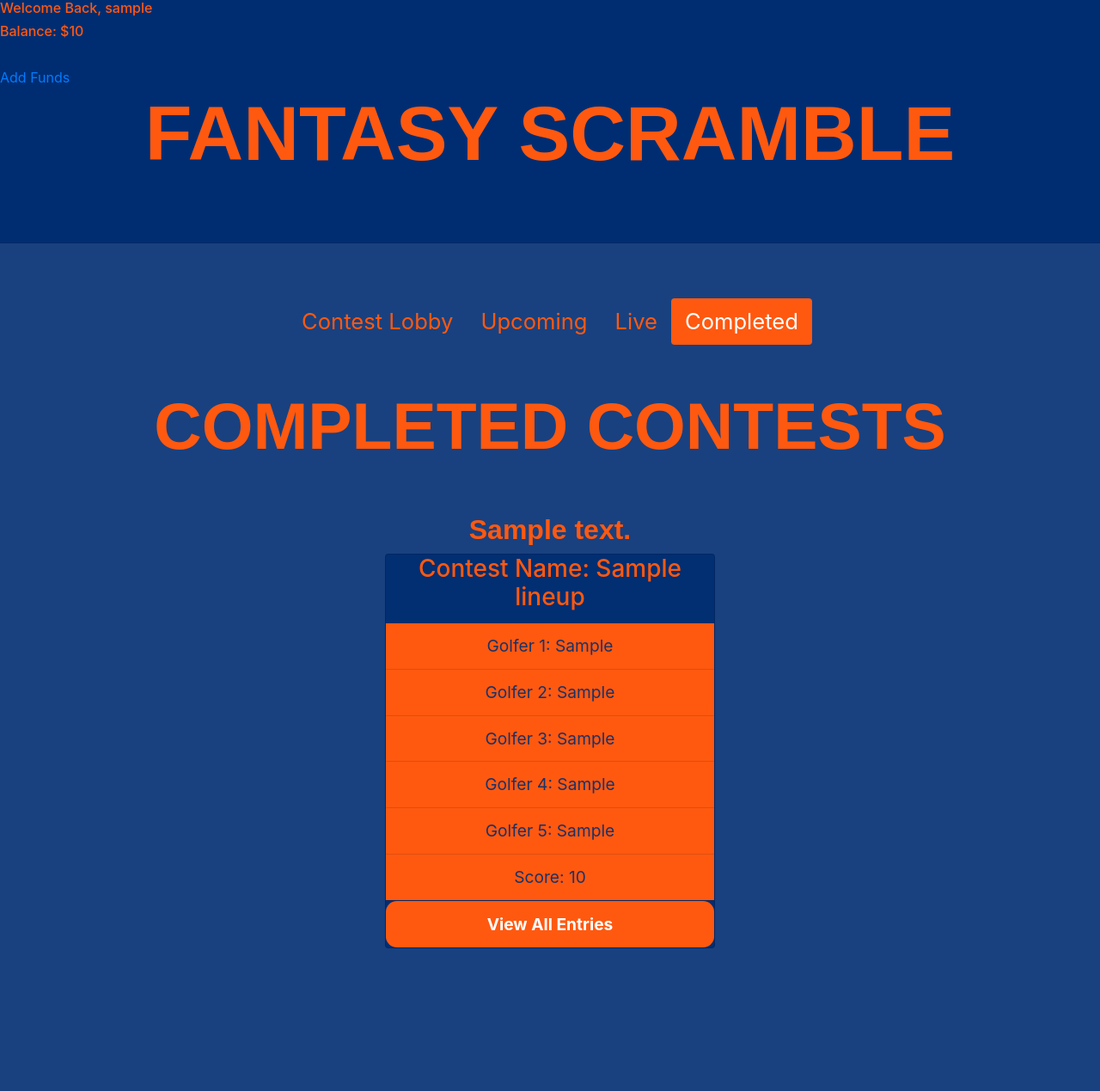
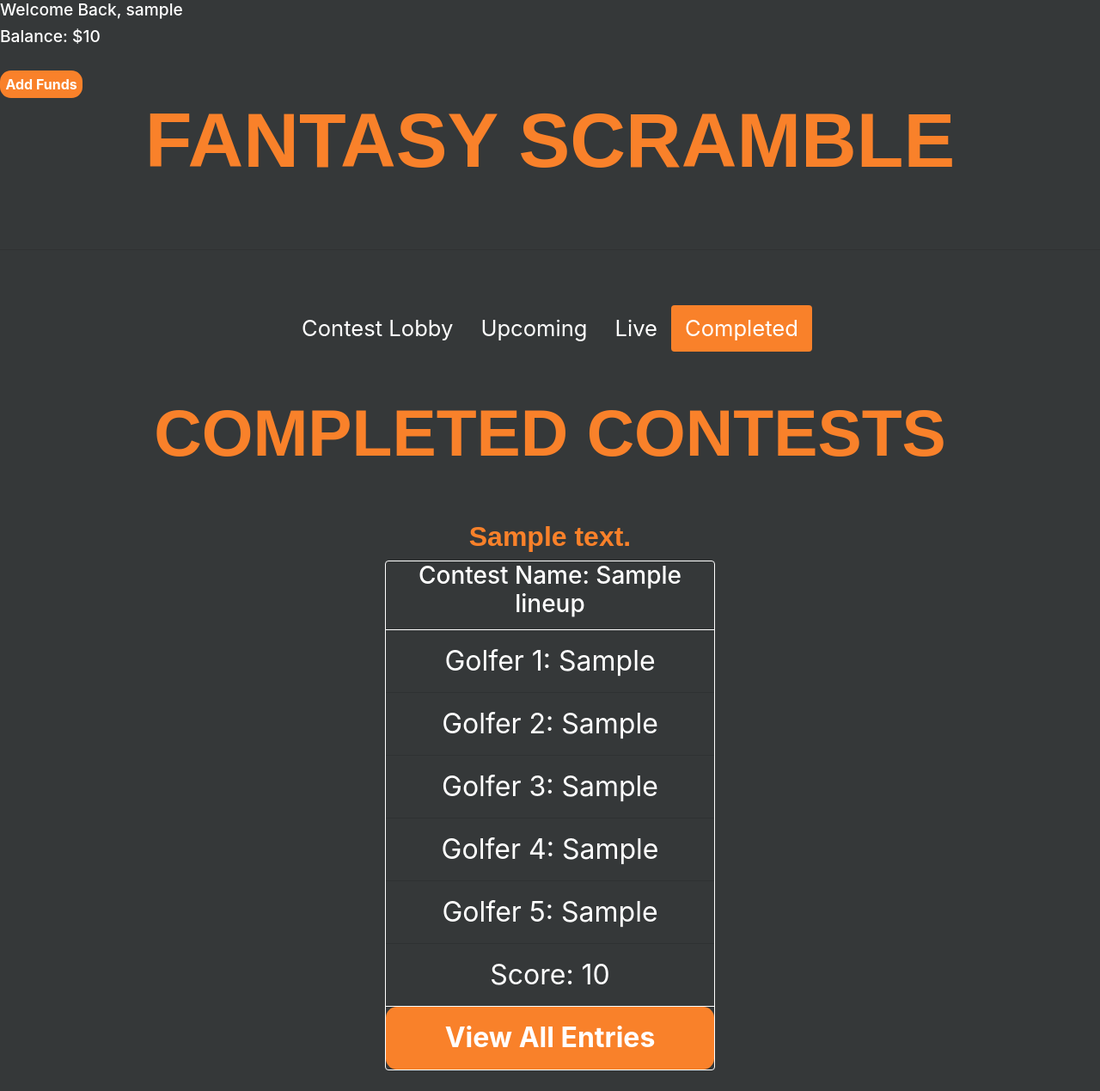
Before and after one commit to pmammino/simpool, a Flask app: template templates/completed.html in a window 1280 px wide. Shown: the whole page at 86% size. Before the commit the page ends 1103 px from the top, so only its background shows below. Run offline with Flask 2, Linux system fonts and the light colour scheme; the template is opened without the code that fills it: most values are stand-ins (such as "Sample title", 1, 10 or a date in 2020); some libraries are stand-ins or nearby versions.

Commit message:
Update main.css

```diff
--- a/static/css/main.css
+++ b/static/css/main.css
@@ -1,62 +1,82 @@
+a, a:hover, a:focus, a:active {
+    text-decoration: none!important;
+    color: inherit;
+}
+
 .page-header {
-  background-color: #002D72;
+  background-color: #353839;
 }
 
 body {
-  background-color: rgba(0, 45, 114,0.9);
+  background-color: #353839;
 }
 
 .clickme {
-    background-color: #FF5910;
+    background-color: #F9812A;
     padding: 1vw 2vw;
     color: white;
-    text-decoration:none;
+    text-decoration: none!important;
     font-weight:bold;
     border-radius:1vw;
-    cursor:pointer;
+}
+
+.clickme-header {
+    background-color: #F9812A;
+    color: white;
+    text-decoration: none!important;
+    font-weight:bold;
+    padding: .5vw .5vw;
+    border-radius:1vw;
+
+
 }
 .card {
-    background-color: rgba(0, 45, 114,0.9);
-    color: #FF5910;
+    width: 50vw;!important;
+    background-color: #353839;
+    color: white;
     text-align:center;
     align: center;
-    font-size: 1.5vw;
+    font-size: 2.5vw;
+    border-color: white;
 }
 
 a.nav-link {
-  color: #FF5910;
+  color: white;
   font-size: 2vw;
 }
 
 a.nav-link.active {
-  background-color: #FF5910;
+  background-color: #F9812A;
   font-size: 2vw;
 }
 
 .login-link {
-  color: #FF5910;
-  align: center
+  color: #F9812A;
+  align: center;
+   font-size:1.5vw;
+
 }
 
 .register-link {
-  color: white;
+  color: #F9812A;
   align : center
 }
 
 .logged-in {
-  color: #FF5910;
+  color: white;
+  font-size:1.5vw;
 }
 
 .page-title {
   text-align: center;
-  color: #FF5910;
+  color: #F9812A;
   font-size:7vw;
   font-weight: bold;
   font-family: fantasy;
 }
 
 .contests_header {
-  color: #FF5910;
+  color: #F9812A;
   font-weight: bold;
   text-align: center;
   font-size: 6vw!important;
@@ -64,42 +84,42 @@ a.nav-link.active {
 }
 
 .nav-pills .nav-link.active {
-    background-color: #FF5910!important;
+    background-color: #F9812A!important;
 }
 
 .lineup-entry{
-  color: #FF5910;
+  color: #F9812A;
 }
 
 select{
   text-align: center;
-  color: #FF5910;
+  color: #F9812A;
 }
 
 
 .note {
   text-align: center;
-  color: #FF5910;
+  color: #F9812A;
   font-weight: bold;
   font-family: fantasy;
 }
 
 label {
-  color: #FF5910;
+  color: white;
 }
 
 p {
   text-align: center;
-  color: #FF5910;
+  color: white;
 }
 
 .btn-orange {
-  background-color: #FF5910;
+  background-color: #F9812A;
   color: white;
 }
 
 li {
-  color: rgba(0, 45, 114,0.9)!important;
-    background-color: #FF5910!important;
+  color: white!important;
+    background-color: #353839!important;
 
 }
```
